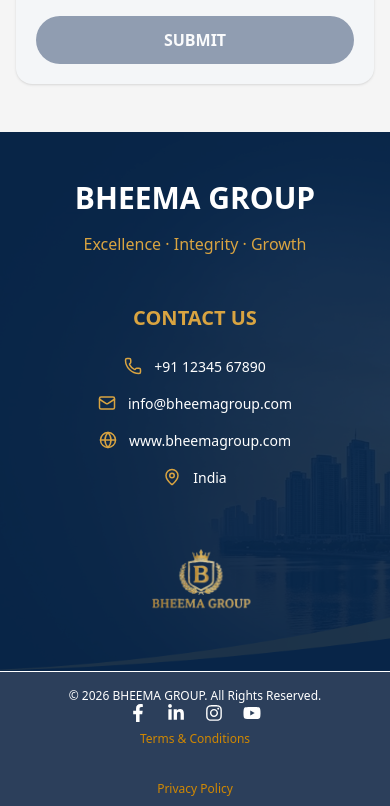
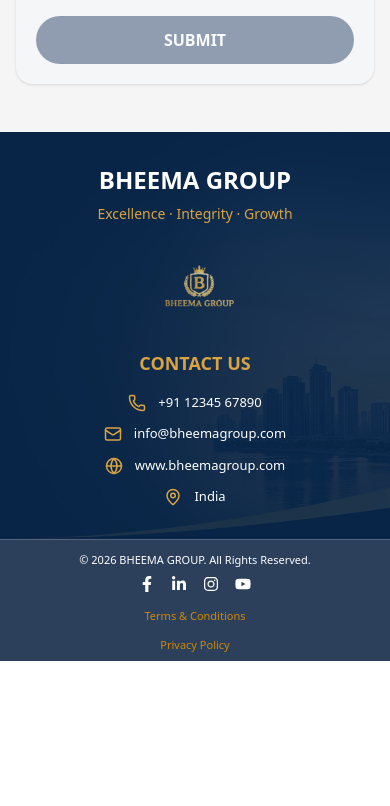
Before and after one commit to westhilldeveloper/bheema, a Next.js app: page / in a window 390 px wide. Shown: the part 7120-7926 px from the top of the page. After the commit the page ends 7781 px from the top, so only its background shows below. Built offline with nearby package versions, Linux system fonts and the light colour scheme.

Commit message:
footer responsive

```diff
--- a/app/components/Footer.js
+++ b/app/components/Footer.js
@@ -26,108 +26,89 @@
         }}
       >
         {/* Overlay */}
-  <div className="absolute inset-0  bg-[#08264A]/90"></div>
+        <div className="absolute inset-0 bg-[#08264A]/90"></div>
 
-  <div className="relative z-10 max-w-7xl mx-auto px-6 md:px-10 py-12 md:py-16">
+        <div className="relative z-10 max-w-7xl mx-auto px-4 sm:px-6 md:px-10 py-8 md:py-12 lg:py-16">
+          {/* Main Footer */}
+          <div className="grid grid-cols-1 md:grid-cols-2 lg:grid-cols-3 gap-8 md:gap-12 items-center">
 
-    {/* Main Footer */}
-    <div className="grid grid-cols-1 md:grid-cols-2 xl:grid-cols-3 gap-12 items-center">
-
-      {/* Left */}
-      <div className="text-center xl:text-left">
-        <h2 className="text-3xl md:text-[32px] xl:text-[32px] font-bold mb-4">
+            {/* Left - Company Name */}
+            <div className="text-center md:text-left order-1">
+              <h2 className="text-2xl sm:text-3xl md:text-[28px] lg:text-[32px] font-bold mb-2 md:mb-4">
                 BHEEMA GROUP
               </h2>
-
-        <p className="text-[#D9A441] text-base md:text-lg">
+              <p className="text-[#D9A441] text-sm sm:text-base md:text-lg">
                 Excellence · Integrity · Growth
               </p>
             </div>
 
-      {/* Contact */}
-      <div className="text-center md:pl-20 pl-0 xl:text-left">
-        <h3 className="text-[#D9A441] text-xl md:text-[20px] font-bold uppercase mb-6">
+            {/* Center - Contact Us */}
+            <div className="text-center md:text-left order-3 md:order-2 lg:pl-8 xl:pl-12">
+              <h3 className="text-[#D9A441] text-lg sm:text-xl md:text-[20px] font-bold uppercase mb-4 md:mb-6">
                 Contact Us
               </h3>
 
-        <div className="space-y-4 text-[14px]">
+              <div className="space-y-3 md:space-y-4 text-[13px] sm:text-[14px]">
 
-          <div className="flex items-center justify-center xl:justify-start gap-3">
-            <Phone
-              size={18}
-              className="text-[#D9A441]"
-            />
+                <div className="flex items-center justify-center md:justify-start gap-3">
+                  <Phone size={18} className="text-[#D9A441] flex-shrink-0" />
                   <span>+91 12345 67890</span>
                 </div>
 
-          <div className="flex items-center justify-center xl:justify-start gap-3">
-            <Mail
-              size={18}
-              className="text-[#D9A441]"
-            />
+                <div className="flex items-center justify-center md:justify-start gap-3">
+                  <Mail size={18} className="text-[#D9A441] flex-shrink-0" />
                   <span>info@bheemagroup.com</span>
                 </div>
 
-          <div className="flex items-center justify-center xl:justify-start gap-3">
-            <Globe
-              size={18}
-              className="text-[#D9A441]"
-            />
+                <div className="flex items-center justify-center md:justify-start gap-3">
+                  <Globe size={18} className="text-[#D9A441] flex-shrink-0" />
                   <span>www.bheemagroup.com</span>
                 </div>
 
-          <div className="flex items-center justify-center xl:justify-start gap-3">
-            <MapPin
-              size={18}
-              className="text-[#D9A441]"
-            />
+                <div className="flex items-center justify-center md:justify-start gap-3">
+                  <MapPin size={18} className="text-[#D9A441] flex-shrink-0" />
                   <span>India</span>
                 </div>
 
               </div>
             </div>
 
-      {/* Logo */}
-      <div className="flex justify-center xl:justify-end">
+            {/* Right - Logo */}
+            <div className="flex justify-center md:justify-end order-2 md:order-3">
               <img
                 src="/images/Bheema_logo.png"
                 alt="Bheema Group"
-          className="w-40 md:w-62 xl:w-74 object-contain"
+                className="w-28 sm:w-32 md:w-40 lg:w-48 xl:w-56 object-contain"
               />
             </div>
 
           </div>
         </div>
+      </footer>
 
-
-
-</footer>
- {/* Bottom */}
-    <div className=" bg-[#2C3F5B]  px-8 pt-4  border-t border-white text-white flex flex-col md:flex-row items-center justify-between gap-0">
-
-      <p className="text-xs md:text-sm   text-center">
+      {/* Bottom Bar */}
+      <div className="bg-[#2C3F5B] px-4 sm:px-6 md:px-8 pt-3 pb-2 border-t border-white/20 text-white flex flex-col sm:flex-row items-center justify-between gap-2 sm:gap-0">
+        <p className="text-[11px] sm:text-xs md:text-sm text-center">
           © {currentYear} BHEEMA GROUP. All Rights Reserved.
         </p>
 
-      <div className="flex text-white items-center gap-5 text-lg">
-        <FaFacebookF className="cursor-pointer hover:text-[#D9A441] transition" />
-        <FaLinkedinIn className="cursor-pointer hover:text-[#D9A441] transition" />
-        <FaInstagram className="cursor-pointer hover:text-[#D9A441] transition" />
-        <FaYoutube className="cursor-pointer hover:text-[#D9A441] transition" />
+        <div className="flex items-center gap-4 md:gap-5 text-base sm:text-lg">
+          <FaFacebookF className="cursor-pointer hover:text-[#D9A441] transition-colors" />
+          <FaLinkedinIn className="cursor-pointer hover:text-[#D9A441] transition-colors" />
+          <FaInstagram className="cursor-pointer hover:text-[#D9A441] transition-colors" />
+          <FaYoutube className="cursor-pointer hover:text-[#D9A441] transition-colors" />
+        </div>
       </div>
 
-    </div>
-
-    <div className="bg-[#2C3F5B] px-8 py-2 text-[12px] text-yellow-600 flex flex-col md:flex-row items-center justify-left gap-8">
-  <Link href="/terms" className="hover:text-yellow-400 transition">
+      {/* Terms & Privacy */}
+      <div className="bg-[#2C3F5B] px-4 sm:px-6 md:px-8 py-2 text-[11px] sm:text-xs text-yellow-600 flex flex-col sm:flex-row items-center justify-center sm:justify-start gap-3 sm:gap-6 md:gap-8">
+        <Link href="/terms" className="hover:text-yellow-400 transition-colors">
           Terms & Conditions
         </Link>
-  <Link href="/privacy" className="hover:text-yellow-400 transition">
+        <Link href="/privacy" className="hover:text-yellow-400 transition-colors">
           Privacy Policy
         </Link>
       </div>
-
-
     </>
   );
 }
```
Lines whose indentation alone changed are shown as unchanged.
